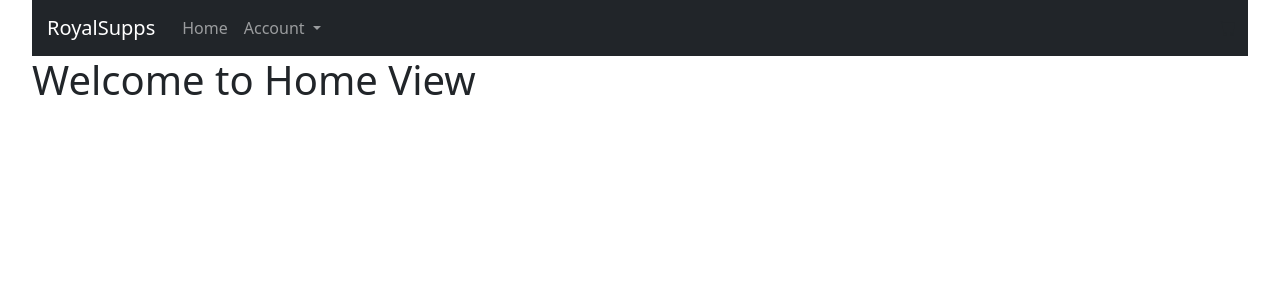
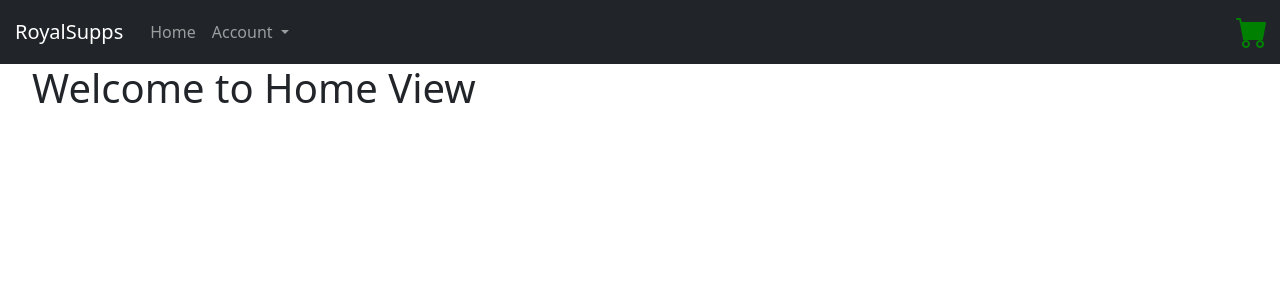
Before and after one commit to LukoGi/WD2Eindopdracht, a Vue app in the folder EindopdrachtFrontend/: page / in a window 1280 px wide. Shown: the top 300 px of the page. Built offline with nearby package versions, Linux system fonts and the light colour scheme.

Commit message:
Header working

```diff
--- a/EindopdrachtFrontend/src/components/header/header.scss
+++ b/EindopdrachtFrontend/src/components/header/header.scss
@@ -0,0 +1,9 @@
+.full-width {
+    width: 100vw;
+    margin-left: -2rem;
+}
+
+.bi-cart-fill {
+    color: green;
+    font-size: 2em;
+}
--- a/EindopdrachtFrontend/src/components/header/headercomponent.vue
+++ b/EindopdrachtFrontend/src/components/header/headercomponent.vue
@@ -1,5 +1,5 @@
 <template>
-    <nav class="navbar navbar-expand-lg navbar-dark bg-dark">
+  <nav class="navbar navbar-expand-lg navbar-dark bg-dark full-width">
     <div class="container-fluid">
       <a class="navbar-brand" href="#">RoyalSupps</a>
       <button class="navbar-toggler" type="button" data-bs-toggle="collapse" data-bs-target="#navbarNavDropdown" aria-controls="navbarNavDropdown" aria-expanded="false" aria-label="Toggle navigation">
@@ -37,5 +37,5 @@
 </script>
 
 <style scoped>
-
+@import './header.scss';
 </style>
--- a/EindopdrachtFrontend/src/main.js
+++ b/EindopdrachtFrontend/src/main.js
@@ -1,6 +1,7 @@
 import './assets/main.scss'
 import 'bootstrap/dist/css/bootstrap.css'
 import 'bootstrap-icons/font/bootstrap-icons.css'
+import 'bootstrap/dist/js/bootstrap.bundle'
 
 import { createApp } from 'vue'
 import { createPinia } from 'pinia'
```
Lines whose indentation alone changed are shown as unchanged.
